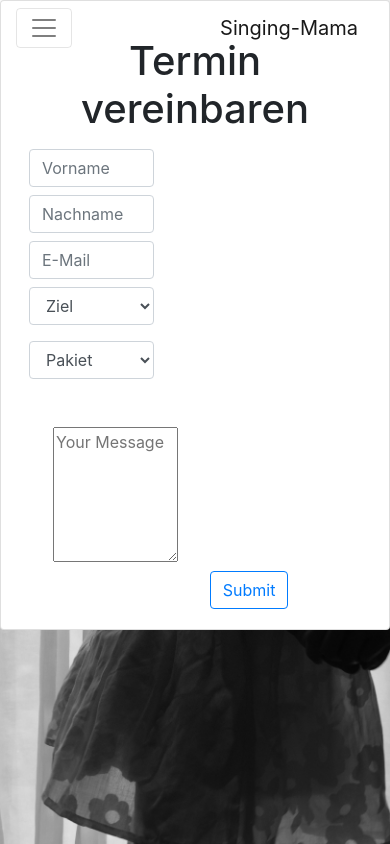
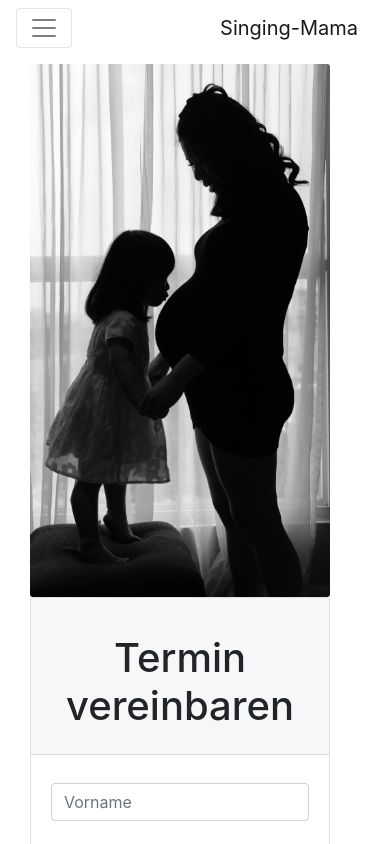
Before and after one commit to mik9016/Singing-mama, a React (Create React App) app: page /kontakt in a window 390 px wide. Shown: the top 844 px of the page. Built offline with nearby package versions, Linux system fonts and the light colour scheme; what react-dotenv would draw is missing.

Commit message:
add responsivness to the Payment and Kontakt Components

```diff
--- a/src/TestNav.js
+++ b/src/TestNav.js
@@ -2,51 +2,44 @@ import React from "react";
 import { useEffect, useState } from "react";
 import Navbar from "react-bootstrap/Navbar";
 import Nav from "react-bootstrap/Nav";
-import { Container, Row, Col, Image, Button } from "react-bootstrap";
+import {
+  Container,
+  Row,
+  Col,
+  Image,
+  Button,
+  Card,
+  CardColumns,
+  Form
+} from "react-bootstrap";
 import classes from "../src/TestNav.module.scss";
 import Back from "./assets/back.jpg";
 import "bootstrap/dist/css/bootstrap.min.css";
 
+export default function TestNav() {
 
-
-export default function TestNav() {
-  // const [bgColor, setbgColor] = useState('navbar fixed-top navbar-dark')
-  // const [expand, setExpandVal] = useState('none')
-
-  // function responsiveToggle() {
-
-  //         setbgColor('navbar-dark bg-dark')
-  //         // setExpandVal('lg')
-
-  // }
-
-  // useEffect(()=> {
-
-  //     window.addEventListener('resize', responsiveToggle)
-  //     return _ => {
-  //         window.removeEventListener('resize', responsiveToggle)}
-  // })
   return (
-    <div className={classes.TestNav}>
-      <Navbar className="navbar fixed-top navbar-light bg-none" expand="lg">
-        <Navbar.Brand href="#home">React-Bootstrap</Navbar.Brand>
-        <Navbar.Toggle aria-controls="basic-navbar-nav" />
-        <Navbar.Collapse id="basic-navbar-nav">
-          <Nav className="mr-auto">
-            <Nav.Link href="#home">Home</Nav.Link>
-            <Nav.Link href="#link">Link</Nav.Link>
-          </Nav>
-        </Navbar.Collapse>
-      </Navbar>
-      <Container>
-        <Row>
-          <Col>
-            <Image src={Back} fluid className={classes.img} />
+    <div className={classes}>
+      <Container style={{marginTop: "5rem"}}>
+        <Row height="100vh">
+          <Col className="md" height="100vh">
+            <Card>
+              <Card.Img src={Back} />
+            </Card>
           </Col>
-          <Col>
-            <h1>Tytul</h1>
-            <p>Lorem asd asdas dad as dasd asd s</p>
-            <Button variant='primary' className={classes.homebutton}>Clikc ME</Button>
+          <Col className="md" height="100vh">
+            <Form>
+            <Form.Label className="md">Email address</Form.Label>
+              <Form.Control className="md" type="email" placeholder="E-Mail"/>
+              <Form.Label className="md" >Email address</Form.Label>
+              <Form.Control className="md" type="email" placeholder="E-Mail"/>
+              <Form.Label className="md">Email address</Form.Label>
+              <Form.Control className="md" type="email" placeholder="E-Mail"/>
+              <Form.Label className="md">Email address</Form.Label>
+              <Form.Control className="md"type="email" placeholder="E-Mail"/>
+              <Form.Label className="md">Email address</Form.Label>
+              <Form.Control className="md" type="email" placeholder="E-Mail"/>
+            </Form>
           </Col>
         </Row>
       </Container>
--- a/src/components/Home2.js
+++ b/src/components/Home2.js
@@ -6,6 +6,8 @@ import classes from "./Home2.module.scss";
 export default function Home2() {
   return (
     <div className={classes.Home2}>
+      <Card>
+        <Card.ImgOverlay >
           <Container classname="lg">
             <Row className="vh-100 align-items-center ">
               <Col className={classes.Col1}></Col>
@@ -16,7 +18,8 @@ export default function Home2() {
                   <br />
                   <p>
                     Außergewöhnliche Art,
-                <br /> die Kindheit Ihrer Kinder von Anfang an schön zu machen.
+                    <br /> die Kindheit Ihrer Kinder von Anfang an schön zu
+                    machen.
                     <br />
                     Machen Sie Ihr Kind von Anfang an sensibel für Musik.
                   </p>
@@ -32,6 +35,8 @@ export default function Home2() {
               </Col>
             </Row>
           </Container>
+        </Card.ImgOverlay>
+      </Card>
     </div>
   );
 }
--- a/src/components/Kontakt.js
+++ b/src/components/Kontakt.js
@@ -1,8 +1,19 @@
 import React, { useState, useRef } from "react";
 import classes from "./Kontakt.module.scss";
-import { Card, Form, Modal, Alert } from "react-bootstrap";
+import {
+  Card,
+  Form,
+  Modal,
+  Alert,
+  Container,
+  Row,
+  Col,
+  Button,
+} from "react-bootstrap";
 import firebase from "../firebase";
 import { NavLink } from "react-router-dom";
+import Picture from "../assets/together.jpg";
+
 
 export default function Kontakt(props) {
   const [vorname, setVorname] = useState("");
@@ -95,35 +106,46 @@ export default function Kontakt(props) {
 
   return (
     <div className={classes.Kontakt}>
+      <Container width="100vw" >
+        <Row className="col-md" height="80vh" width="100vw">
+          <Col >
+            <Card.Img src={Picture} alt="Pic" className="img-fluid"/>
+          </Col>
+          <Col height="100vh" >
             <Form className={classes.Form} onChange={validateForm}>
               <Card className={classes.Form}>
+                <Card.Header>
+                  <Card.Title as="h1" className="text-center mt-4">
+                    Termin vereinbaren
+                  </Card.Title>
+                </Card.Header>
+
                 <Card.Body className={classes.CardBod}>
-            <h1>Termin vereinbaren</h1>
                   <h3>{props.item}</h3>
                   <h3>{props.priceItem}</h3>
-            <input
+                  <Form.Control
                     id="vorname"
                     type="text"
-              className="form-control"
+                    className="mb-4"
                     placeholder="Vorname"
                     aria-label="Vorname"
                     onChange={handleVornameInput}
                     required
                   />
-            <input
+                  <Form.Control
                     id="name"
                     type="text"
-              className="form-control"
+                    className="mb-4"
                     placeholder="Nachname"
                     aria-label="Nachname"
                     onChange={handleNameInput}
                     required
                   />
 
-            <input
+                  <Form.Control
                     id="email"
                     type="email"
-              className="form-control"
+                    className="mb-4"
                     placeholder="E-Mail"
                     aria-label="E-mail"
                     onChange={handleEmailInput}
@@ -131,6 +153,7 @@ export default function Kontakt(props) {
                   />
                   <Form.Group controlId="exampleForm.ControlSelect1">
                     <Form.Control
+                      className="mb-4"
                       ref={optionInput}
                       as="select"
                       aria-required
@@ -145,17 +168,19 @@ export default function Kontakt(props) {
                       }}
                     >
                       <option>Ziel</option>
-                <option id="Terminvereinbarung">Terminvereinbarung</option>
+                      <option id="Terminvereinbarung">
+                        Terminvereinbarung
+                      </option>
                       <option id="Allgemeine Frage">Allgemeine Frage</option>
                     </Form.Control>
                   </Form.Group>
                   {showDate ? (
                     <div>
                       <label>Termin:</label>
-                <input
+                      <Form.Control
                         id="date"
                         type="datetime-local"
-                  className="form-control"
+                        className="mb-4"
                         onChange={handleDateInput}
                         required
                       />
@@ -178,28 +203,43 @@ export default function Kontakt(props) {
                     </Form.Control>
                   </Form.Group>
 
-            <textarea
+                  <Form.Control
+                    as="textarea"
+                    rows="6"
+
                     id="message"
                     ref={msgInput}
                     type="text"
                     placeholder="Your Message"
+                    className="mb-4"
                     onChange={handleMessageInput}
                   />
                   {error && <Alert variant="danger">{error}</Alert>}
-            <button
-              type="button"
-              className="btn btn-outline-primary"
+                  <Container className="text-center">
+
+
+                  <Button
+                    className="mb-4"
+                    variant="outline-primary"
                     onClick={() => {
                       if (option === "Terminvereinbarung") {
                         console.log(option);
-                  if (vorname && name && email && message && date !== "") {
+                        if (
+                          vorname &&
+                          name &&
+                          email &&
+                          message &&
+                          date !== ""
+                        ) {
                           setError("");
                           sendContactForm();
                           resetFields();
                           createModalInfo();
                           setToPayment("/payment");
                           setModalTitle("Thank you for picking your Termin!");
-                    setModalText("You will be forwarded to payment window!");
+                          setModalText(
+                            "You will be forwarded to payment window!"
+                          );
                         } else {
                           setError("Please fill out all the fields");
                         }
@@ -223,7 +263,8 @@ export default function Kontakt(props) {
                     }}
                   >
                     Submit
-            </button>
+                  </Button>
+                  </Container>
                 </Card.Body>
               </Card>
             </Form>
@@ -243,6 +284,9 @@ export default function Kontakt(props) {
                 </NavLink>
               </Modal.Footer>
             </Modal>
+          </Col>
+        </Row>
+      </Container>
     </div>
   );
 }
--- a/src/components/Kontakt.module.scss
+++ b/src/components/Kontakt.module.scss
@@ -1,59 +1,10 @@
-@import './Mixins.scss';
-.Kontakt{
-    background-image: url('../assets/together.jpg');
-    height: 100vh;
-    background-size:100vh ;
-    background-repeat: no-repeat;
-    background-position-y: center;
-    background-position-x:left ;
-
-    h1{
-        text-align: center;
-        margin: 16px;
-    }
-
-    input{
-        align-items: center;
-        margin: 8px;
-        width: 32vw;
-    }
-
-    textarea{
-        width: 32vw;
-        height:16vh;
-        margin: 32px;
-    }
+@import "./Mixins.scss";
+.Kontakt {
+    margin-top: 4rem;
 }
 
-.Form{
-    display: "flex";
-    flex-direction: "row-reverse";
-    align-items: "center";
-    justify-content: "right";
-}
-.Card{
-    margin: "64px";
-    display: "flex";
-    align-items: "center";
-    justify-content: "right";
-    width: "35vw";
-    border: "none";
-}
-// .CardBod{
-//     width: 50vw;
+// @media screen and (min-width: 576px) and (max-width: 768px) {
+
 
 
 // }
-
-// @media screen and (min-width: 576px) and (max-width: 768px) {
-//     .Kontakt{
-//         background-image: url('../assets/together.jpg');
-
-//         display: flex;
-//         flex-direction: column;
-//         align-items: center;
-//         justify-content: center;
-//     }
-
-
-// }
```
Also changed, not shown: src/components/Payment.js (+46 -44 lines), 1 other file (tests, documents, lock files or other folders). Lines whose indentation alone changed are shown as unchanged.
